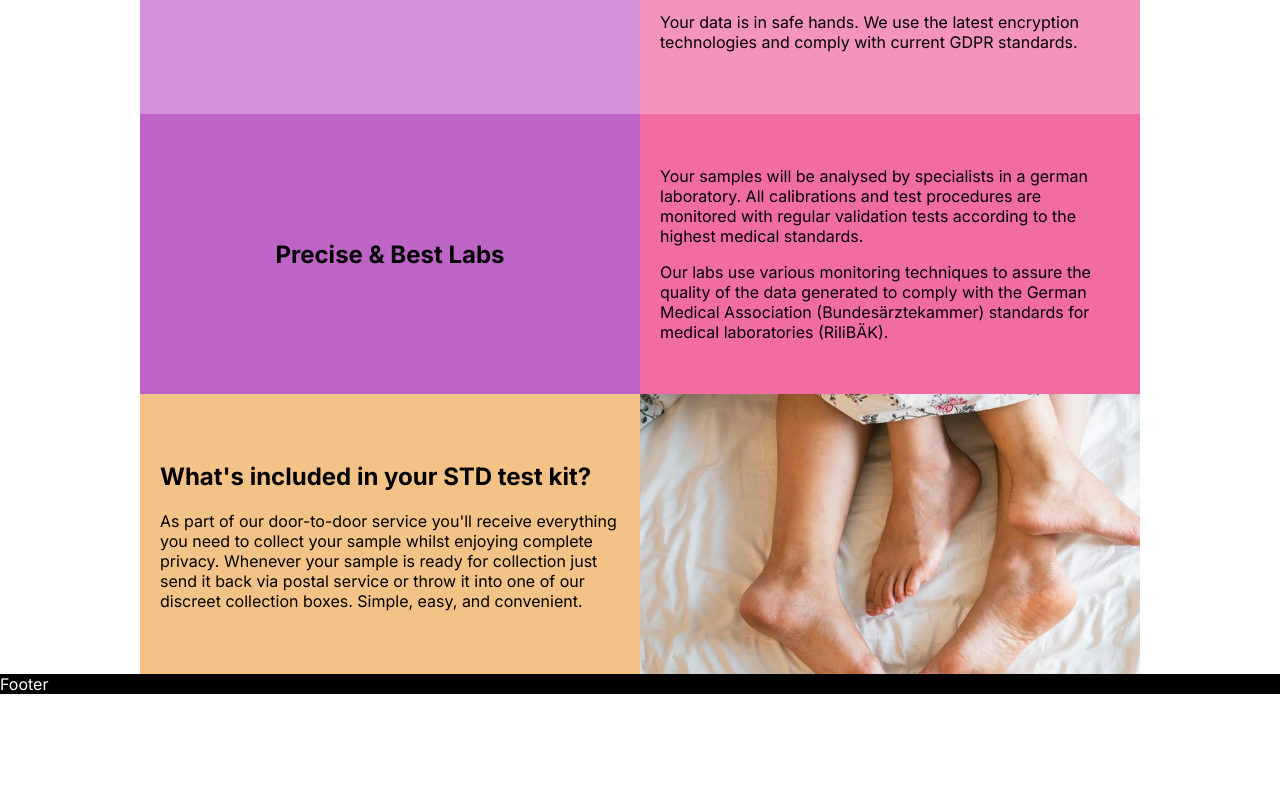
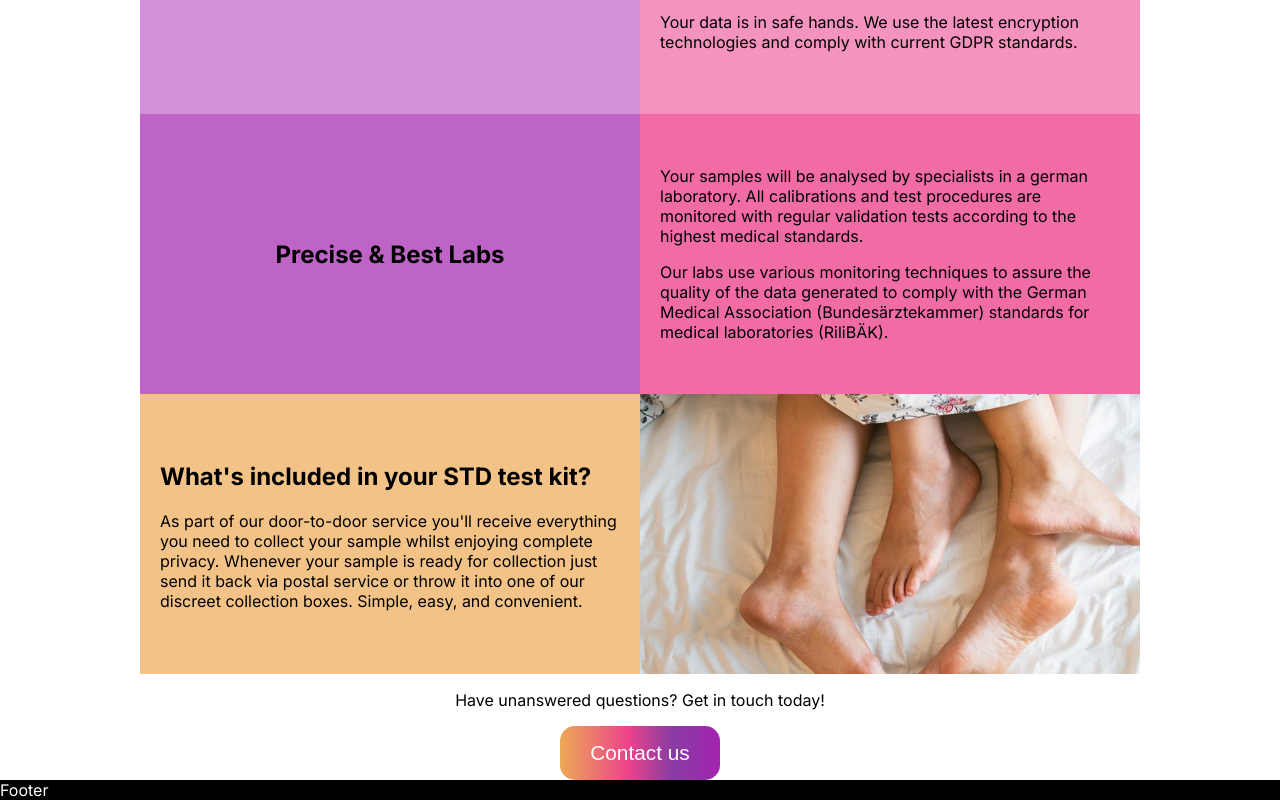
Before and after one commit to nilsrehtanz/diamed, a Next.js app: page / in a window 1280 px wide. Shown: the part 2336-3136 px from the top of the page. Before the commit the page ends 3030 px from the top, so only its background shows below. Built offline with nearby package versions, Linux system fonts and the light colour scheme.

Commit message:
added contact us button

```diff
--- a/components/landing/ExplanationSection.module.css
+++ b/components/landing/ExplanationSection.module.css
@@ -1,3 +1,10 @@
+.container {
+  display: flex;
+  flex-direction: column;
+  justify-content: center;
+  align-items: center;
+}
+
 .gridContainer {
   display: flex;
   flex-wrap: wrap;
--- a/components/landing/ExplanationSection.tsx
+++ b/components/landing/ExplanationSection.tsx
@@ -37,6 +37,10 @@ function ExplanationSection() {
 
   const removePadding: React.CSSProperties = {
     padding: "0px",
+  };
+
+  const handleClick = () => {
+    console.log("Button clicked!");
   };
 
   return (
@@ -160,6 +164,11 @@ function ExplanationSection() {
           <img src="howcanapersongetanstd.svg" alt="" />
         </div>
       </div>
+      <p>Have unanswered questions? Get in touch today!</p>
+      <Button
+        text="Contact us"
+        onClick={handleClick}
+      ></Button>
     </div>
   );
 }
```
